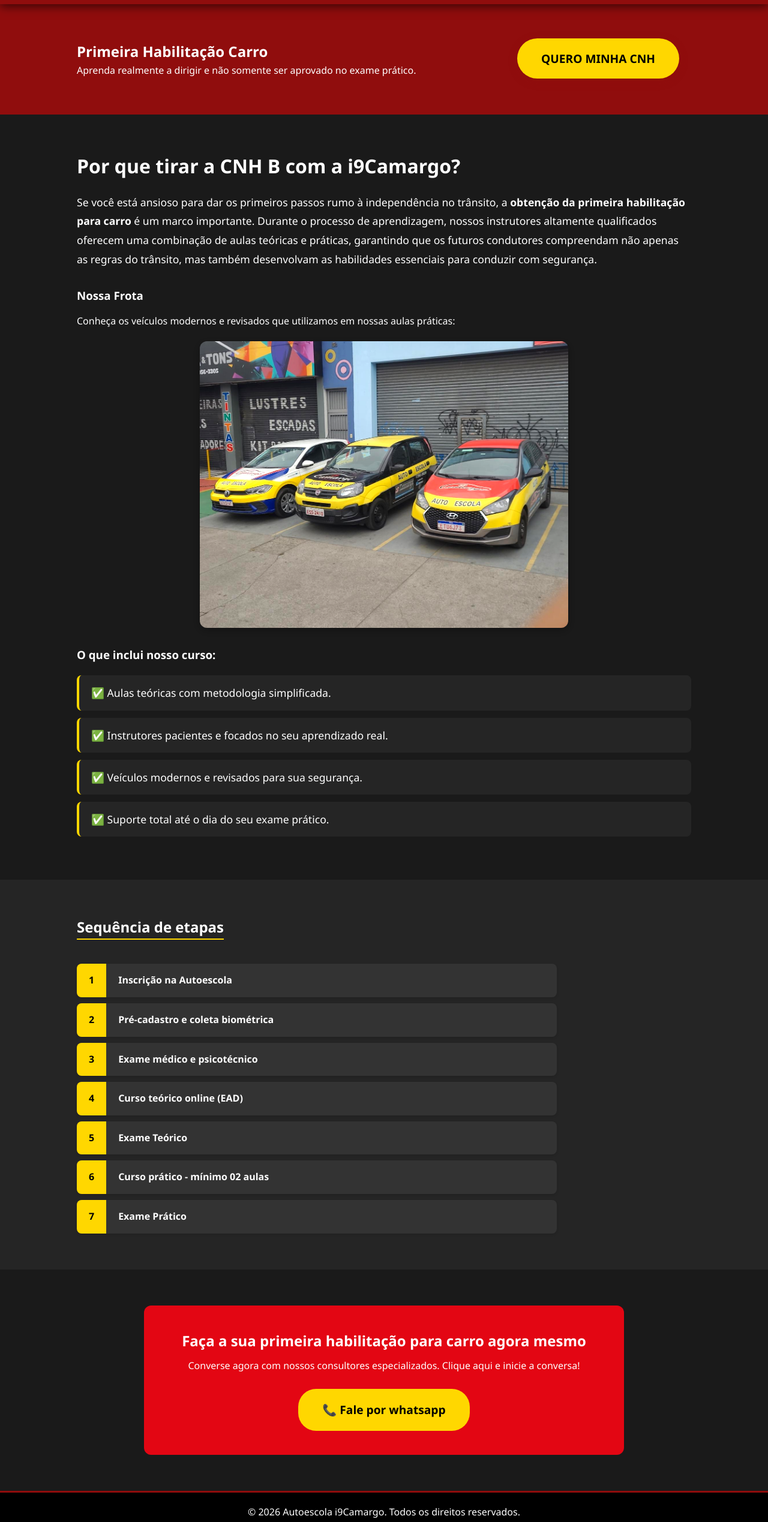
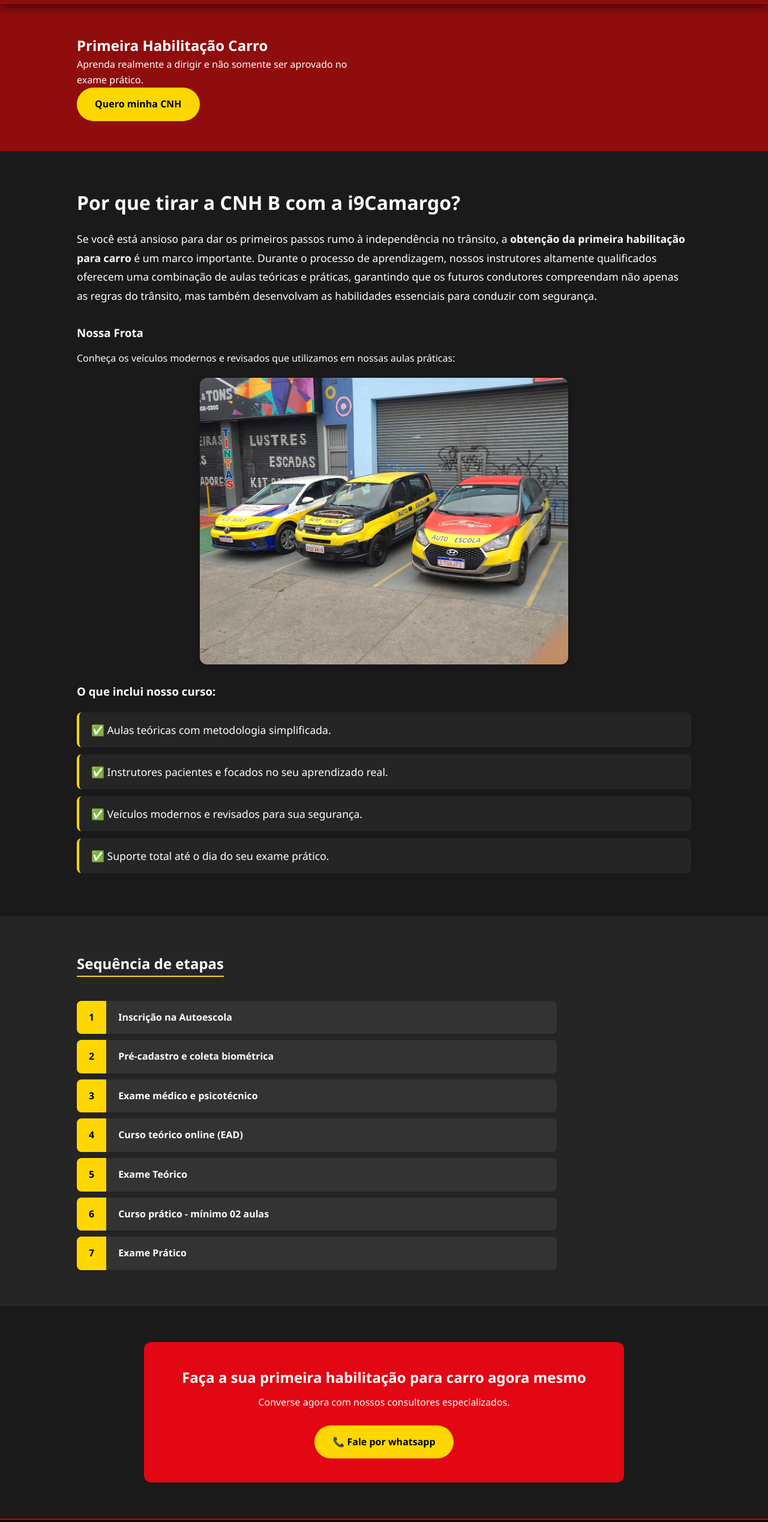
Before and after one commit to MrKalanguinho/auto-escola-site, a plain HTML site: page cnh-b.html in a window 1280 px wide. Shown: the part 86-2624 px from the top of the page at 60% size. Drawn offline with Linux system fonts and the light colour scheme.

Commit message:
Refactor cnh-b.html structure and styles

```diff
--- a/cnh-b.html
+++ b/cnh-b.html
@@ -6,7 +6,6 @@
     <title>Primeira CNH Carro (B) | Autoescola i9Camargo</title>
     <link rel="stylesheet" href="css/style.css">
     <style>
-        /* Imagem ajustada para 60% de largura */
         .foto-frota-ajustada {
             filter: brightness(1.05) contrast(1.1) saturate(1.1);
             border-radius: 12px;
@@ -16,33 +15,9 @@
             display: block;
             margin: 20px auto;
         }
-        /* Estilo de destaque amarelo */
-        .btn-amarelo {
-            background: #FFD700 !important;
-            color: #000 !important;
-            padding: 20px 40px !important;
-            font-size: 1.2rem !important;
-        }
-        .etapa-num {
-            background: #FFD700 !important;
-            color: #000 !important;
-        }
-        /* Estilo da lista de benefícios */
-        .lista-beneficios {
-            list-style-type: none;
-            padding-left: 0;
-            margin-top: 20px;
-        }
-        .lista-beneficios li {
-            background: #252525;
-            margin-bottom: 12px;
-            padding: 15px 20px;
-            border-radius: 8px;
-            display: flex;
-            align-items: center;
-            border-left: 4px solid #FFD700;
-            font-size: 1.1rem;
-        }
+        .etapa-num { background: #FFD700 !important; color: #000 !important; }
+        .lista-beneficios { list-style-type: none; padding-left: 0; margin-top: 20px; }
+        .lista-beneficios li { background: #252525; margin-bottom: 12px; padding: 15px 20px; border-radius: 8px; display: flex; align-items: center; border-left: 4px solid #FFD700; font-size: 1.1rem; }
     </style>
 </head>
 <body style="background-color: #121212; color: #ffffff;">
@@ -52,16 +27,14 @@
         <nav><div class="menu-item"><a href="index.html" style="color: #ffffff;">Voltar ao Início</a></div></nav>
     </header>
 
-    <section class="banner-cnh" style="padding: 60px 10%;">
-        <div class="conteudo-banner" style="display: flex; align-items: center; justify-content: space-between; max-width: 1200px; margin: 0 auto;">
-            <div style="text-align: left;">
-                <h1>Primeira Habilitação Carro</h1>
-                <p>Aprenda realmente a dirigir e não somente ser aprovado no exame prático.</p>
+    <section class="banner-cnh">
+        <div class="conteudo-banner">
+            <h1>Primeira Habilitação Carro</h1>
+            <p>Aprenda realmente a dirigir e não somente ser aprovado no exame prático.</p>
+            <a href="https://wa.me/message/3VDWR5NXCJEEN1" target="_blank" class="btn-banner">Quero minha CNH</a>
+        </div>
+        <div class="imagem-banner">
             </div>
-            <div>
-                <a href="https://wa.me/message/3VDWR5NXCJEEN1" target="_blank" class="btn-principal btn-amarelo">Quero minha CNH</a>
-            </div>
-        </div>
     </section>
 
     <section class="detalhes-curso" style="padding: 60px 10%; background: #1a1a1a; color: #ffffff;">
@@ -91,51 +64,26 @@
     <section style="padding: 60px 10%; background: #252525;">
         <h2 style="margin-bottom: 20px; border-bottom: 2px solid #FFD700; display: inline-block; color: #ffffff;">Sequência de etapas</h2>
         <div style="display: flex; flex-direction: column; gap: 10px; max-width: 800px; margin-top: 20px;">
-            <div style="display: flex; align-items: center; background: #333333; border-radius: 8px; overflow: hidden; box-shadow: 0 2px 4px rgba(0,0,0,0.1);">
-                <div class="etapa-num" style="padding: 15px 20px; font-weight: bold;">1</div>
-                <div style="padding: 15px 20px; font-weight: 600; color: #ffffff;">Inscrição na Autoescola</div>
-            </div>
-            <div style="display: flex; align-items: center; background: #333333; border-radius: 8px; overflow: hidden; box-shadow: 0 2px 4px rgba(0,0,0,0.1);">
-                <div class="etapa-num" style="padding: 15px 20px; font-weight: bold;">2</div>
-                <div style="padding: 15px 20px; font-weight: 600; color: #ffffff;">Pré-cadastro e coleta biométrica</div>
-            </div>
-            <div style="display: flex; align-items: center; background: #333333; border-radius: 8px; overflow: hidden; box-shadow: 0 2px 4px rgba(0,0,0,0.1);">
-                <div class="etapa-num" style="padding: 15px 20px; font-weight: bold;">3</div>
-                <div style="padding: 15px 20px; font-weight: 600; color: #ffffff;">Exame médico e psicotécnico</div>
-            </div>
-            <div style="display: flex; align-items: center; background: #333333; border-radius: 8px; overflow: hidden; box-shadow: 0 2px 4px rgba(0,0,0,0.1);">
-                <div class="etapa-num" style="padding: 15px 20px; font-weight: bold;">4</div>
-                <div style="padding: 15px 20px; font-weight: 600; color: #ffffff;">Curso teórico online (EAD)</div>
-            </div>
-            <div style="display: flex; align-items: center; background: #333333; border-radius: 8px; overflow: hidden; box-shadow: 0 2px 4px rgba(0,0,0,0.1);">
-                <div class="etapa-num" style="padding: 15px 20px; font-weight: bold;">5</div>
-                <div style="padding: 15px 20px; font-weight: 600; color: #ffffff;">Exame Teórico</div>
-            </div>
-            <div style="display: flex; align-items: center; background: #333333; border-radius: 8px; overflow: hidden; box-shadow: 0 2px 4px rgba(0,0,0,0.1);">
-                <div class="etapa-num" style="padding: 15px 20px; font-weight: bold;">6</div>
-                <div style="padding: 15px 20px; font-weight: 600; color: #ffffff;">Curso prático - mínimo 02 aulas</div>
-            </div>
-            <div style="display: flex; align-items: center; background: #333333; border-radius: 8px; overflow: hidden; box-shadow: 0 2px 4px rgba(0,0,0,0.1);">
-                <div class="etapa-num" style="padding: 15px 20px; font-weight: bold;">7</div>
-                <div style="padding: 15px 20px; font-weight: 600; color: #ffffff;">Exame Prático</div>
-            </div>
+            <div style="display: flex; align-items: center; background: #333333; border-radius: 8px; overflow: hidden; box-shadow: 0 2px 4px rgba(0,0,0,0.1);"><div class="etapa-num" style="padding: 15px 20px; font-weight: bold;">1</div><div style="padding: 15px 20px; font-weight: 600; color: #ffffff;">Inscrição na Autoescola</div></div>
+            <div style="display: flex; align-items: center; background: #333333; border-radius: 8px; overflow: hidden; box-shadow: 0 2px 4px rgba(0,0,0,0.1);"><div class="etapa-num" style="padding: 15px 20px; font-weight: bold;">2</div><div style="padding: 15px 20px; font-weight: 600; color: #ffffff;">Pré-cadastro e coleta biométrica</div></div>
+            <div style="display: flex; align-items: center; background: #333333; border-radius: 8px; overflow: hidden; box-shadow: 0 2px 4px rgba(0,0,0,0.1);"><div class="etapa-num" style="padding: 15px 20px; font-weight: bold;">3</div><div style="padding: 15px 20px; font-weight: 600; color: #ffffff;">Exame médico e psicotécnico</div></div>
+            <div style="display: flex; align-items: center; background: #333333; border-radius: 8px; overflow: hidden; box-shadow: 0 2px 4px rgba(0,0,0,0.1);"><div class="etapa-num" style="padding: 15px 20px; font-weight: bold;">4</div><div style="padding: 15px 20px; font-weight: 600; color: #ffffff;">Curso teórico online (EAD)</div></div>
+            <div style="display: flex; align-items: center; background: #333333; border-radius: 8px; overflow: hidden; box-shadow: 0 2px 4px rgba(0,0,0,0.1);"><div class="etapa-num" style="padding: 15px 20px; font-weight: bold;">5</div><div style="padding: 15px 20px; font-weight: 600; color: #ffffff;">Exame Teórico</div></div>
+            <div style="display: flex; align-items: center; background: #333333; border-radius: 8px; overflow: hidden; box-shadow: 0 2px 4px rgba(0,0,0,0.1);"><div class="etapa-num" style="padding: 15px 20px; font-weight: bold;">6</div><div style="padding: 15px 20px; font-weight: 600; color: #ffffff;">Curso prático - mínimo 02 aulas</div></div>
+            <div style="display: flex; align-items: center; background: #333333; border-radius: 8px; overflow: hidden; box-shadow: 0 2px 4px rgba(0,0,0,0.1);"><div class="etapa-num" style="padding: 15px 20px; font-weight: bold;">7</div><div style="padding: 15px 20px; font-weight: 600; color: #ffffff;">Exame Prático</div></div>
         </div>
     </section>
 
     <section style="padding: 60px 10%; background: #1a1a1a; text-align: center;">
         <div style="background: #e30613; color: white; padding: 40px; border-radius: 12px; max-width: 800px; margin: 0 auto;">
             <h2 style="margin-bottom: 10px;">Faça a sua primeira habilitação para carro agora mesmo</h2>
-            <p style="margin-bottom: 25px;">Converse agora com nossos consultores especializados. Clique aqui e inicie a conversa!</p>
-            <a href="https://wa.me/message/3VDWR5NXCJEEN1" target="_blank" class="btn-amarelo" style="padding: 15px 30px; text-decoration: none; font-weight: bold; border-radius: 30px; display: inline-block;">
-                📞 Fale por whatsapp
-            </a>
+            <p style="margin-bottom: 25px;">Converse agora com nossos consultores especializados.</p>
+            <a href="https://wa.me/message/3VDWR5NXCJEEN1" target="_blank" class="btn-banner">📞 Fale por whatsapp</a>
         </div>
     </section>
 
     <footer id="contato" style="background: #000000; padding: 20px; text-align: center; color: #ffffff;">
-        <div class="footer-bottom">
-            <p>&copy; 2026 Autoescola i9Camargo. Todos os direitos reservados.</p>
-        </div>
+        <p>&copy; 2026 Autoescola i9Camargo. Todos os direitos reservados.</p>
     </footer>
 
     <script src="js/script.js"></script>
```
